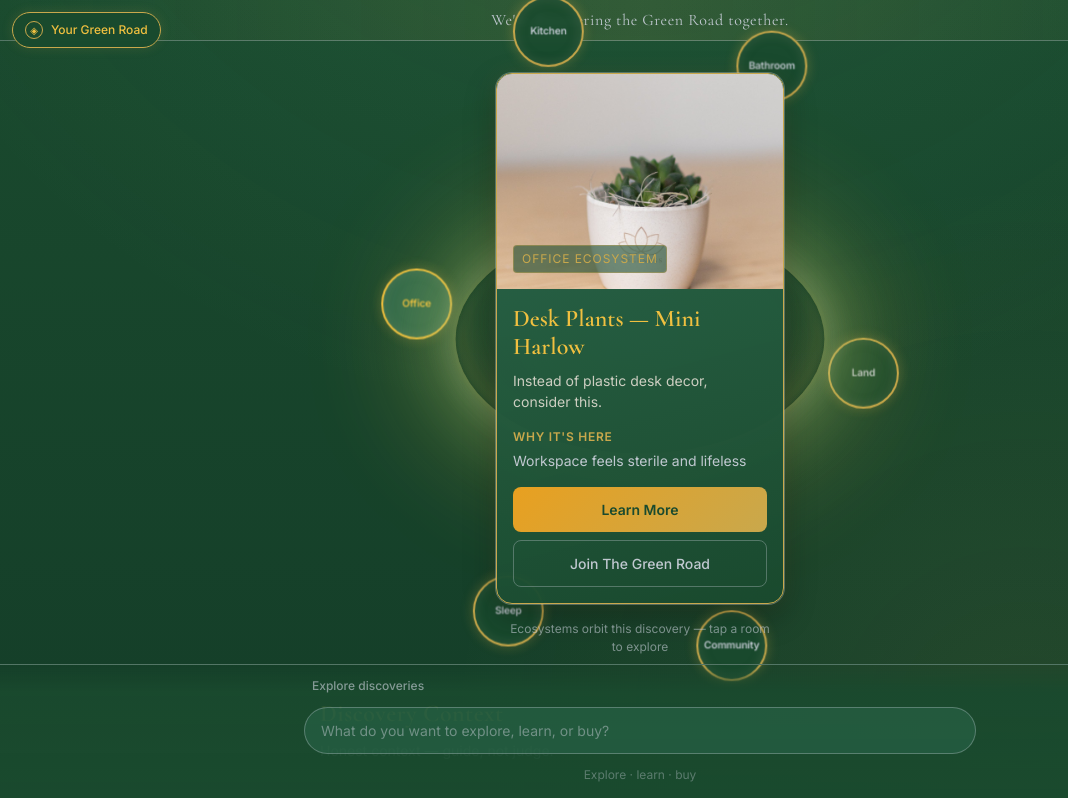
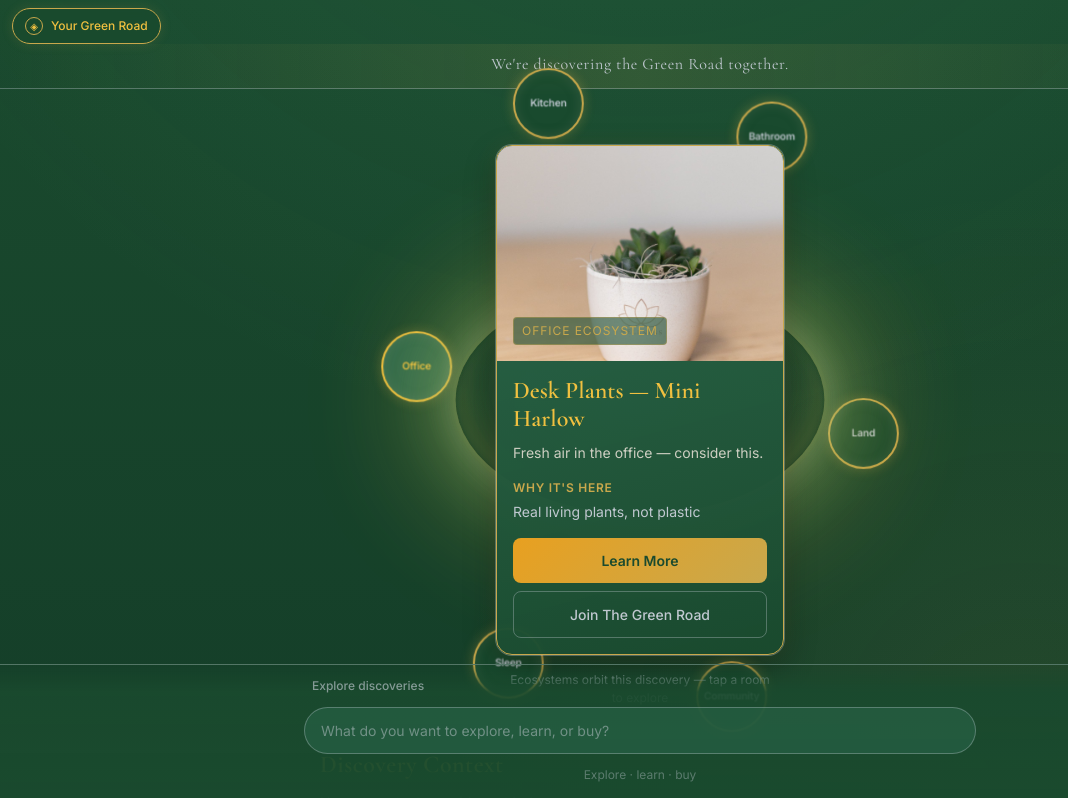
Before and after one commit to nodrinksonthepiano/greenroadgroup6526, a Next.js app: page / in a window 1280 px wide. Shown: the top 798 px of the page, without its empty margins (0-1068 px from the left). Built offline with nearby package versions, Linux system fonts and the light colour scheme.

Commit message:
Polish Greenroad header layering and featured discovery copy

```diff
--- a/app/components/home/FeaturedDiscovery.tsx
+++ b/app/components/home/FeaturedDiscovery.tsx
@@ -86,8 +86,8 @@ export function FeaturedDiscovery(props: FeaturedViewProps) {
 
   const { discovery, onLearnMore, onJoin } = props;
   const ecosystem = getEcosystem(discovery.room);
-  const problemLine = discovery.problem_solved[0] ?? "";
-  const alternativeLine = discovery.alternative_to[0] ?? "";
+  const whyLine = discovery.why_we_like_it[0] ?? "";
+  const hookLine = discovery.featured_hook ?? "";
 
   return (
     <article className="featured-discovery">
@@ -99,15 +99,15 @@ export function FeaturedDiscovery(props: FeaturedViewProps) {
       </div>
       <div className="featured-discovery__body">
         <h1 className="featured-discovery__title">{discovery.title}</h1>
-        {alternativeLine && (
+        {hookLine && (
           <p className="featured-discovery__alternative">
-            Instead of {alternativeLine.toLowerCase()}, consider this.
+            {hookLine} — consider this.
           </p>
         )}
-        {problemLine && (
+        {whyLine && (
           <>
             <p className="featured-discovery__why-label">Why it&apos;s here</p>
-            <p className="featured-discovery__why-copy">{problemLine}</p>
+            <p className="featured-discovery__why-copy">{whyLine}</p>
           </>
         )}
         <div className="featured-discovery__actions">
--- a/app/components/home/HomePage.tsx
+++ b/app/components/home/HomePage.tsx
@@ -78,8 +78,12 @@ export function HomePage({ discovery }: HomePageProps) {
 
   return (
     <div className="home-page">
-      <StoryBanner />
-      <GreenroadWallet onJoinClick={scrollToJoin} />
+      <header className="home-header">
+        <div className="home-header__toolbar">
+          <GreenroadWallet onJoinClick={scrollToJoin} />
+        </div>
+        <StoryBanner />
+      </header>
 
       <div className="home-main">
         <section
--- a/app/styles/home.css
+++ b/app/styles/home.css
@@ -5,6 +5,22 @@
     radial-gradient(ellipse 120% 80% at 50% -20%, rgba(82, 183, 136, 0.12), transparent 55%),
     radial-gradient(ellipse 90% 60% at 80% 40%, rgba(201, 168, 76, 0.08), transparent 50%),
     linear-gradient(180deg, var(--green-deep) 0%, #143d28 45%, var(--green-deep) 100%);
+}
+
+:root {
+  --wallet-toolbar-height: 2.75rem;
+  --discovery-stage-top-clearance: calc(var(--space-8) + 1.5rem);
+}
+
+.home-header {
+  position: relative;
+  width: 100%;
+}
+
+.home-header__toolbar {
+  position: relative;
+  min-height: var(--wallet-toolbar-height);
+  width: 100%;
 }
 
 .home-main {
@@ -23,7 +39,7 @@
 .discovery-stage {
   position: relative;
   min-height: 24rem;
-  padding: var(--space-6) var(--space-2) var(--space-8);
+  padding: var(--discovery-stage-top-clearance) var(--space-2) var(--space-8);
   display: flex;
   flex-direction: column;
   align-items: center;
@@ -69,7 +85,7 @@
 @media (min-width: 400px) {
   .discovery-stage {
     min-height: 28rem;
-    padding: var(--space-8) var(--space-3) var(--space-6);
+    padding: var(--discovery-stage-top-clearance) var(--space-3) var(--space-6);
   }
 
   .discovery-stage__frame {
@@ -81,7 +97,7 @@
 @media (min-width: 640px) {
   .discovery-stage {
     min-height: 32rem;
-    padding: var(--space-8) 0 var(--space-4);
+    padding: var(--discovery-stage-top-clearance) 0 var(--space-4);
   }
 
   .discovery-stage__frame {
@@ -129,10 +145,10 @@
   margin-bottom: var(--space-4);
 }
 
-/* Story banner */
+/* Story banner — row 2 below wallet toolbar */
 .story-banner {
   text-align: center;
-  padding: var(--space-2) var(--space-4);
+  padding: var(--space-2) var(--space-4) var(--space-3);
   background: linear-gradient(
     90deg,
     transparent,
@@ -159,10 +175,10 @@
   }
 }
 
-/* Wallet */
+/* Wallet — row 1 inside home-header toolbar */
 .greenroad-wallet {
-  position: fixed;
-  top: var(--space-3);
+  position: absolute;
+  top: var(--space-2);
   left: var(--space-3);
   z-index: 50;
 }
--- a/data/discoveries/desk-plants-mini-harlow.json
+++ b/data/discoveries/desk-plants-mini-harlow.json
@@ -10,6 +10,7 @@
     "Sterile desk accessories",
     "Fake plants that collect dust"
   ],
+  "featured_hook": "Fresh air in the office",
   "problem_solved": [
     "Workspace feels sterile and lifeless",
     "No connection to nature while working indoors",
--- a/data/types/discovery.ts
+++ b/data/types/discovery.ts
@@ -78,6 +78,8 @@ export interface Discovery {
   room: Room;
   system: string;
   alternative_to: string[];
+  /** Landing-page hook only — warmer than alternative_to SEO language. */
+  featured_hook?: string;
   problem_solved: string[];
   why_we_like_it: string[];
   considerations: string[];
```
